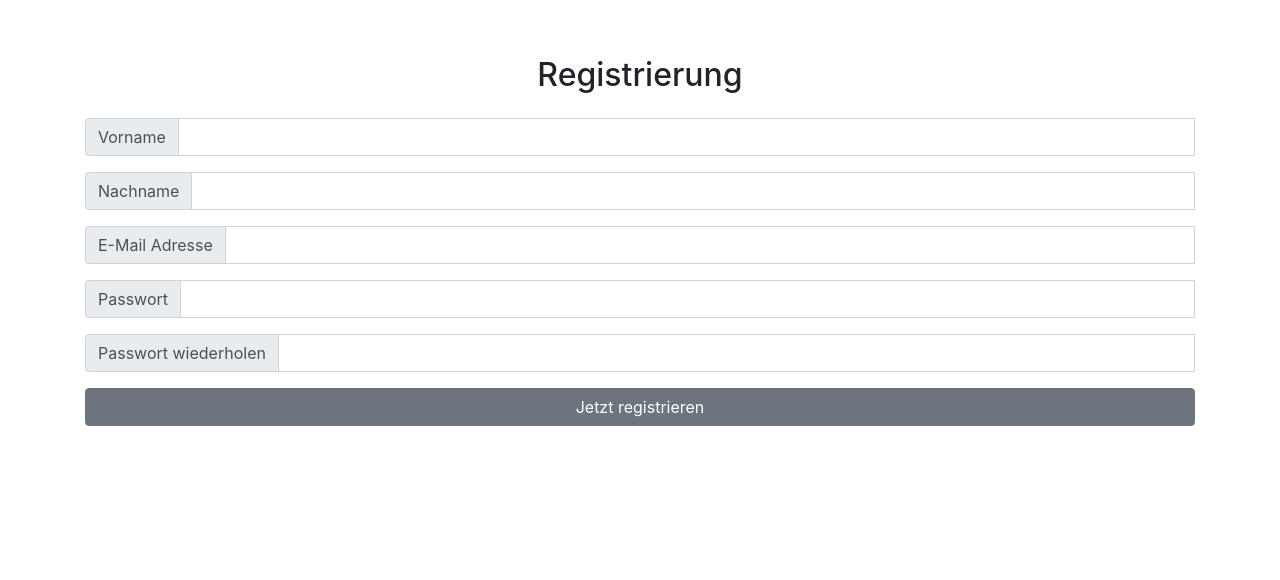
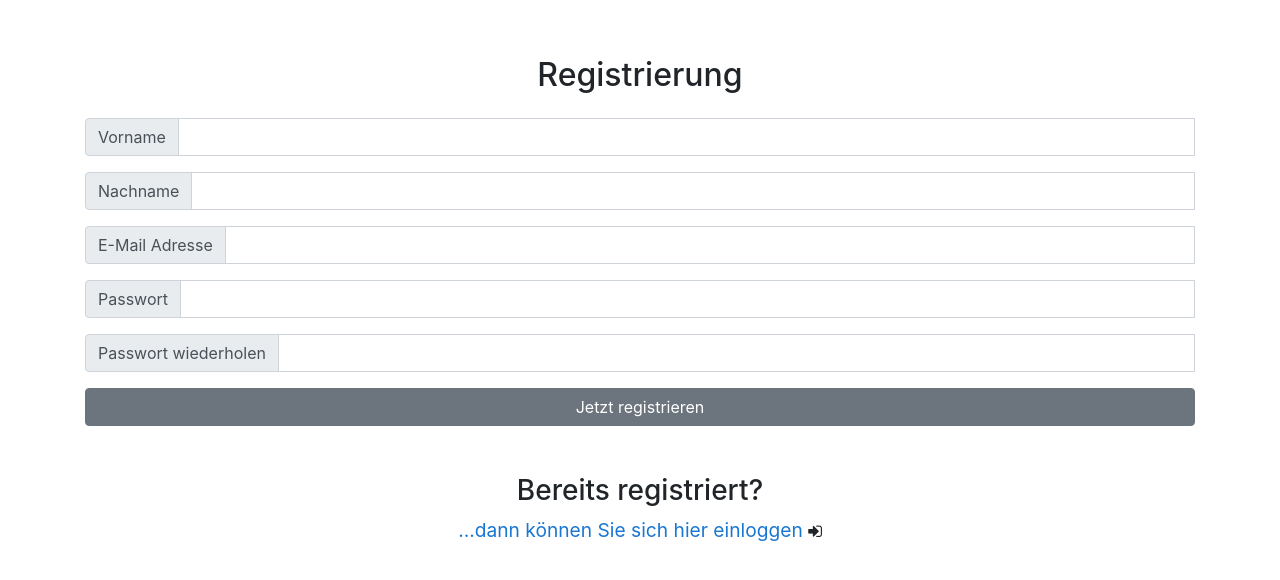
Before and after one commit to AlexWirthAAU/Exercise2, an Angular app: page /register in a window 1280 px wide. Shown: the top 580 px of the page. Built offline with nearby package versions, Linux system fonts and the light colour scheme; no server answers.

Commit message:
refactorings and bug-fixes

```diff
--- a/src/app/login/login.component.html
+++ b/src/app/login/login.component.html
@@ -25,7 +25,7 @@
                                 </div>
                                 <input type="email" class="form-control" placeholder="" aria-label=""
                                     aria-describedby="basic-addon1" formControlName="email" required>
-                                <div class="invalid-feedback">
+                                <div class="invalid-feedback d-block" *ngIf="formData.controls.email.errors && formValidation==true">
                                     E-Mail Adresse muss angegeben werden
                                 </div>
                             </div>
@@ -35,7 +35,7 @@
                                 </div>
                                 <input type="password" class="form-control" placeholder="" aria-label=""
                                     aria-describedby="basic-addon1" formControlName="password" required>
-                                <div class="invalid-feedback">
+                                <div class="invalid-feedback d-block" *ngIf="formData.controls.password.errors && formValidation==true">
                                     Passwort muss angegeben werden
                                 </div>
                             </div>
--- a/src/app/login/login.component.ts
+++ b/src/app/login/login.component.ts
@@ -19,7 +19,6 @@ export class LoginComponent implements OnInit {
       email: new FormControl('', Validators.required),
       password: new FormControl('', Validators.required)
     })
-
    }
 
   ngOnInit(): void {
@@ -40,8 +39,8 @@ export class LoginComponent implements OnInit {
 
   submitForm() {
     this.wrongPassword = null;
+    this.formValidation = true;
     if(this.formData.value.email !== "" && this.formData.value.password !== "") {
-      this.formValidation = true;
       this.auth.login(this.formData.value.email, this.formData.value.password).subscribe(
         response => {
           console.log(response)
--- a/src/app/register/register.component.html
+++ b/src/app/register/register.component.html
@@ -5,7 +5,8 @@
                 <div class="main-wrapper">
                     <div class="text-center pt-5 mb-20">
                         <h2>Registrierung</h2>
-                        <form [formGroup]="formData" class="needs-validation" (submit)="submitForm()" [ngClass]="{'was-validated':formValidation == true}">
+                        <form [formGroup]="formData" class="needs-validation" (submit)="submitForm()"
+                            [ngClass]="{'was-validated':formValidation == true}">
                             <div class="form-area pt-3">
                                 <div class="input-group mb-3">
                                     <div class="input-group-prepend">
@@ -14,7 +15,7 @@
                                     <input type="text" class="form-control" placeholder="" aria-label=""
                                         aria-describedby="basic-addon1" formControlName="first_name" required>
                                     <div class="invalid-feedback">
-                                        Name muss angegeben werden
+                                        Vorname muss angegeben werden
                                     </div>
                                 </div>
                                 <div class="input-group mb-3">
@@ -24,7 +25,7 @@
                                     <input type="text" class="form-control" placeholder="" aria-label=""
                                         aria-describedby="basic-addon1" formControlName="last_name" required>
                                     <div class="invalid-feedback">
-                                        Name muss angegeben werden
+                                        Nachname muss angegeben werden
                                     </div>
                                 </div>
                                 <div class="input-group mb-3">
@@ -57,9 +58,17 @@
                                         Passwort muss wiederholt werden
                                     </div>
                                 </div>
-                                <div *ngIf="passwordErr != null" class="alert alert-danger" role="alert">{{passwordErr}}</div>
+                                <div *ngIf="passwordErr != null" class="alert alert-danger" role="alert">{{passwordErr}}
+                                </div>
                                 <div *ngIf="emailErr != null" class="alert alert-danger" role="alert">{{emailErr}}</div>
                                 <button type="submit" class="btn btn-secondary btn-block">Jetzt registrieren</button>
+                                <br>
+                                <h3 class="text-center pt-3">Bereits registriert?</h3>
+                                <div style="text-align: center">
+                                    <a class="text-center pt-3" style="font-size:1.2em;"
+                                        [routerLink]="''">...dann können Sie sich hier
+                                        einloggen </a><i class="fa fa-sign-in"></i>
+                                </div>
                             </div>
                         </form>
                     </div>
--- a/src/app/register/register.component.ts
+++ b/src/app/register/register.component.ts
@@ -48,10 +48,11 @@ export class RegisterComponent implements OnInit {
   submitForm() {
     this.emailErr = null;
     this.passwordErr = null;
-    if (this.formData.value.username !== "" && this.formData.value.email !== "" && this.formData.value.password !== "" && this.formData.value.confirm_password !== "") {
+    this.formValidation = true;
+    console.log(this.formData.value)
+    if (this.formData.value.first_name !== "" && this.formData.value.last_name !== "" && this.formData.value.email !== "" && this.formData.value.password !== "" && this.formData.value.confirm_password !== "") {
       if (this.formData.value.password === this.formData.value.confirm_password) {
         if (this.checkEmail()) {
-          this.formValidation = true;
           this.api.register(this.formData.value).subscribe(
             response => {
               console.log(response)
```
